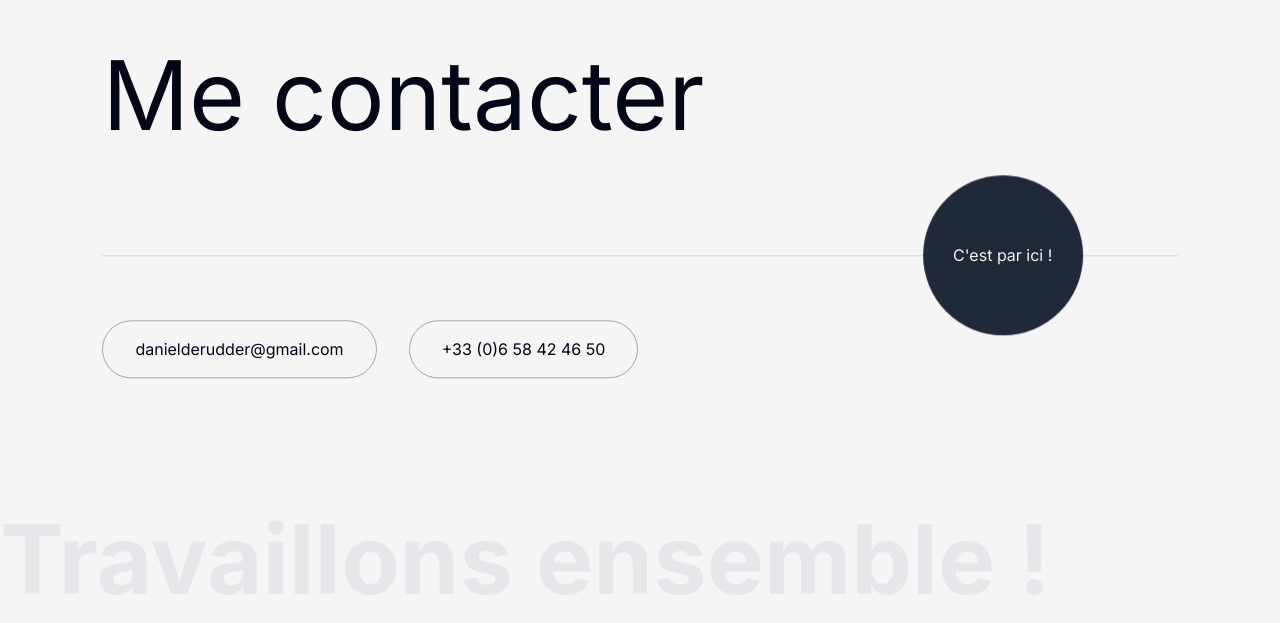
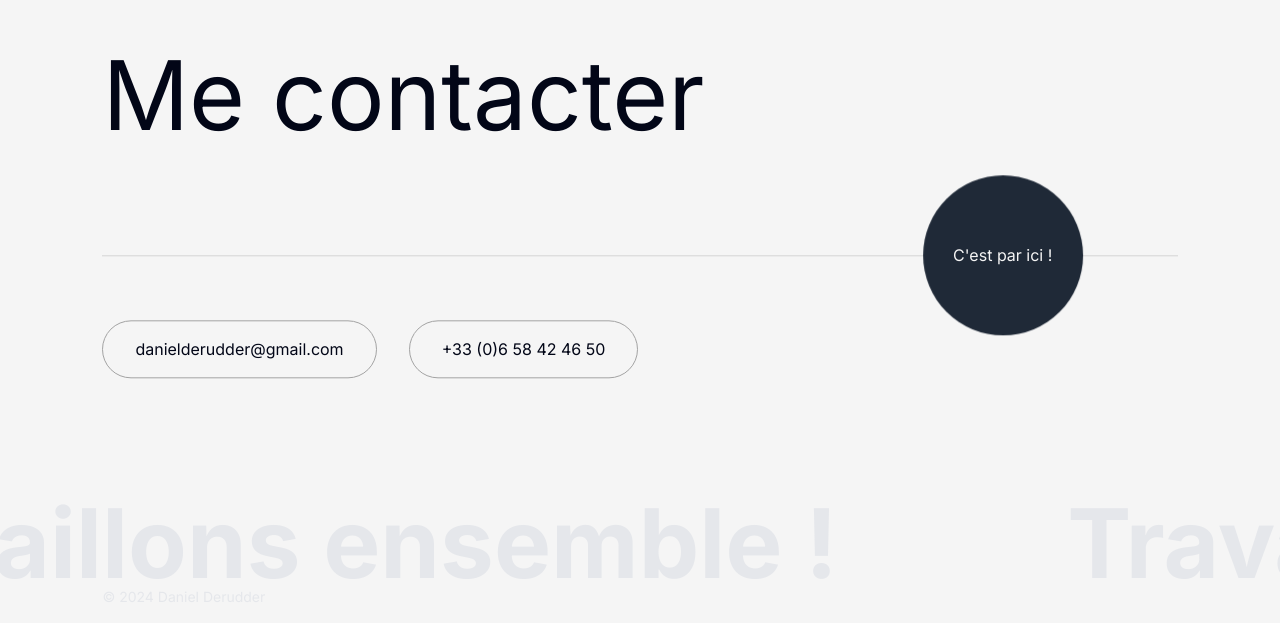
Before and after one commit to daniel-lou18/OC-projet8-portfolio, a React (Vite) app: page / in a window 1280 px wide. Shown: the part 4949-5572 px from the top of the page. Built offline with nearby package versions, Linux system fonts and the light colour scheme.

Commit message:
Ajouter copyright dans le footer

```diff
--- a/src/components/ContactForm/ContactForm.tsx
+++ b/src/components/ContactForm/ContactForm.tsx
@@ -26,6 +26,7 @@ function ContactForm() {
           isSuccess={isSuccess}
         />
       </div>
+      <p className="absolute bottom-4 text-gray-200">© 2024 Daniel Derudder</p>
     </form>
   );
 }
--- a/src/components/ContactForm/FormFields.tsx
+++ b/src/components/ContactForm/FormFields.tsx
@@ -2,7 +2,7 @@ import Reveal from "../ui/Reveal/Reveal";
 
 function FormFields() {
   return (
-    <Reveal>
+    <Reveal amount={0.1}>
       <div className="border-b border-gray-900/10 pb-12">
         <div className="grid grid-cols-1 gap-x-6 gap-y-8 sm:grid-cols-6">
           <div className="col-start-1 col-end-7 md:col-start-2 lg:col-span-3">
--- a/src/components/Footer/Footer.tsx
+++ b/src/components/Footer/Footer.tsx
@@ -26,7 +26,7 @@ function Footer() {
           Me contacter
         </h2>
         <Line>
-          <MyLink to="/contact">
+          <MyLink to="/contact" onClick={() => window.scrollTo({ top: 0 })}>
             <TrackBall
               size="10rem"
               position="absolute"
@@ -50,6 +50,9 @@ function Footer() {
         </div>
       </div>
       <HorMovText>Travaillons ensemble !</HorMovText>
+      <p className="absolute bottom-4 px-[8%] text-sm text-gray-200">
+        © 2024 Daniel Derudder
+      </p>
     </motion.footer>
   );
 }
--- a/src/components/Header/Navbar.tsx
+++ b/src/components/Header/Navbar.tsx
@@ -6,6 +6,7 @@ function Navbar({ style = "row", handleClick }: NavbarProps) {
   function handleClickCol() {
     if (style === "row") return;
     handleClick?.();
+    window.scrollTo({ top: 0 });
   }
 
   return (
--- a/src/components/ui/HorizMovText/HorMovText.tsx
+++ b/src/components/ui/HorizMovText/HorMovText.tsx
@@ -6,12 +6,12 @@ type HorMovTextProps = {
   duration?: number;
 };
 
-function HorMovText({ children, duration = 20 }: HorMovTextProps) {
+function HorMovText({ children, duration = 10 }: HorMovTextProps) {
   const delay = duration / 2;
 
   return (
     <>
-      <div className="absolute bottom-4 h-16 w-full overflow-hidden text-3xl font-bold text-gray-200 md:text-7xl lg:h-24 lg:text-8xl">
+      <div className="absolute bottom-8 h-16 w-full overflow-hidden text-3xl font-bold text-gray-200 md:text-7xl lg:h-24 lg:text-8xl">
         <motion.div
           animate={{
             x: [0, -window.innerWidth],
```
